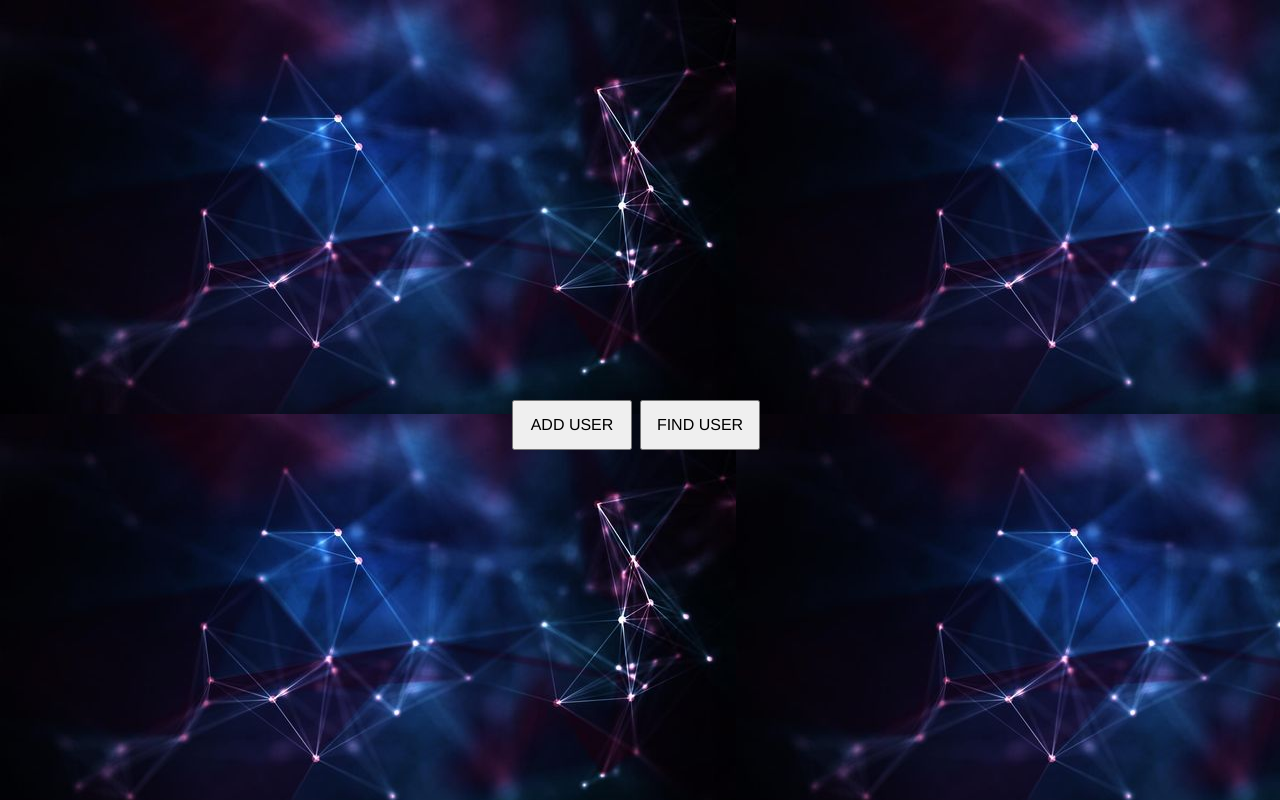
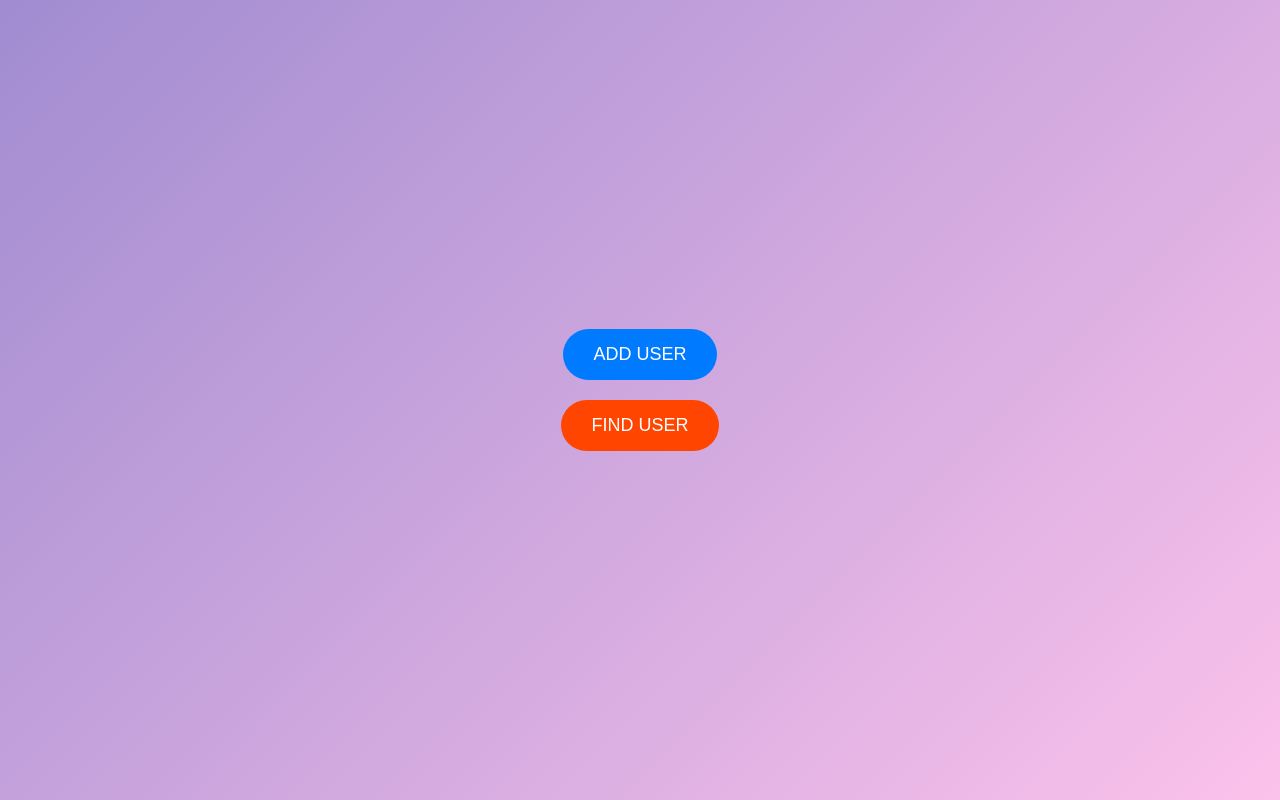
Before and after one commit to BharaniSri10/Django-application, a Django app: template myproj/templates/homejs.html in a window 1280 px wide. Run offline with Django 4.2, Linux system fonts and the light colour scheme; the template is opened without the code that fills it, so the values that code supplies are empty.

Commit message:
added css

```diff
--- a/myproj/templates/homejs.html
+++ b/myproj/templates/homejs.html
@@ -1,51 +1,70 @@
+<!DOCTYPE html>
 <html>
+
+<head>
+    <meta charset="UTF-8" />
+    <meta http-equiv="X-UA-Compatible" content="IE=edge" />
+    <meta name="viewport" content="width=device-width, initial-scale=1.0" />
+    <title>Document</title>
     <style>
-        .wrapper{
-    text-align: center;
+        body {
+            margin: 0;
+            padding: 0;
+            font-family: Arial, sans-serif;
+            background: linear-gradient(135deg, #a18cd1 0%, #fbc2eb 100%);
+            background-size: cover;
+            min-height: 100vh;
+            display: flex;
+            justify-content: center;
+            align-items: center;
         }
 
-    .button{
-    position: absolute;
-    top: 50%;
-    left: 40%;
-    padding: 10px;
-    height: 50px;
-    width: 120px;
-    font-size: medium;
-    font-weight: 100;
-   font-variant: small-caps;
-    font-family: 'Franklin Gothic Medium', 'Arial Narrow', Arial, sans-serif;
+        .wrapper {
+            display: flex;
+            flex-direction: column;
+            align-items: center;
+        }
 
+        .button,
+        .button2 {
+            padding: 15px 30px;
+            border: none;
+            border-radius: 30px;
+            font-size: 18px;
+            color: #fff;
+            cursor: pointer;
+            transition: background-color 0.3s;
+            margin-bottom: 20px;
         }
-    .button2{
-    position: absolute;
-    top: 50%;
-    left: 50%;
 
-    padding: 10px;
-    height: 50px;
-    width: 120px;
-    font-size: medium;
-   font-weight: 100;
-   font-variant: small-caps;
-   font-family: 'Franklin Gothic Medium', 'Arial Narrow', Arial, sans-serif;
+        .button {
+            background-color: #007bff;
+        }
 
+        .button2 {
+            background-color: #ff4500;
+        }
+        .button2:hover {
+            background-color: #b63607;
+        }
 
+        .button:hover {
+            background-color: #0056b3;
         }
     </style>
+</head>
 
-<body background="homebg.jpg">
-
+<body>
 
     <div class="wrapper">
         <form action="add">
             <button class="button">ADD USER</button>
         </form>
-        <form action="find"><button class="button2">FIND USER</button></form>
-
-
+        <form action="find">
+            <button class="button2">FIND USER</button>
+        </form>
     </div>
 
 </body>
 
-</html>
+</html
```
Also changed, not shown: myproj/templates/home.html (+70 -4 lines), myproj/templates/home1.html (+66 -4 lines), myproj/templates/home2.html (+61 -6 lines). Lines whose indentation alone changed are shown as unchanged.
